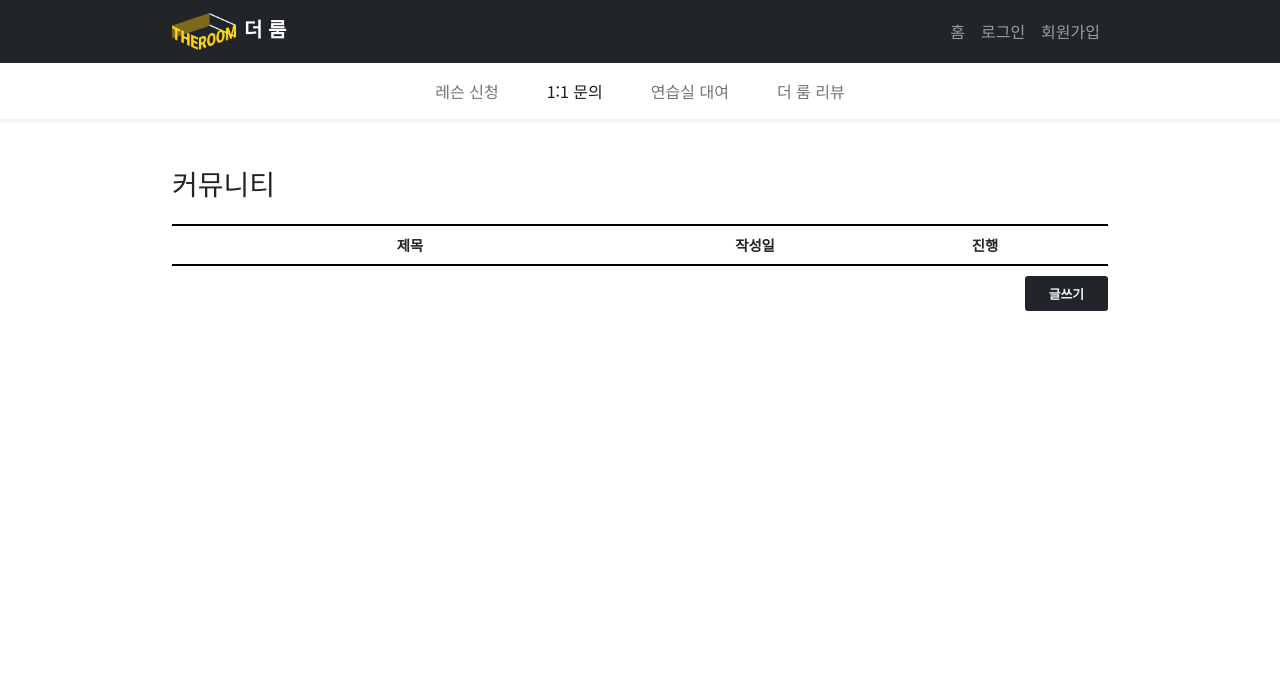
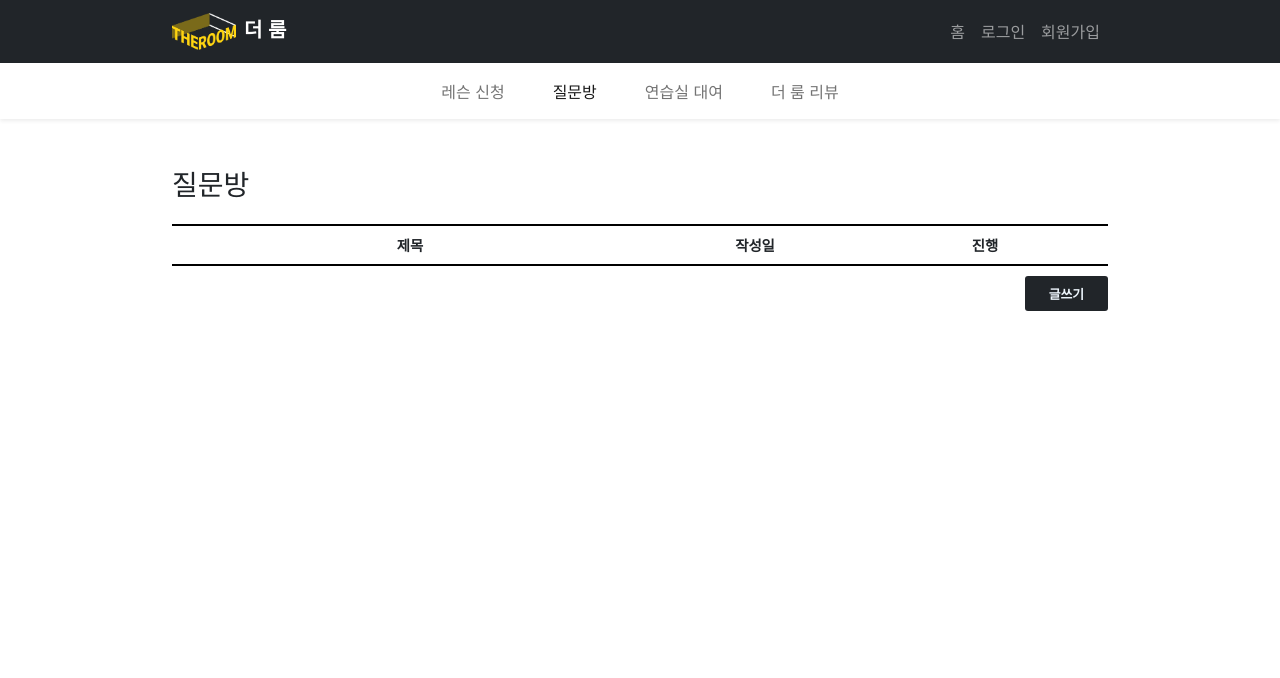
Before and after one commit to PPakSang/TheRoom, a Django app: page /category/qna/1 in a window 1280 px wide. Shown: the top 678 px of the page. Run offline with Django 3.2, Linux system fonts and the light colour scheme; data that the repository does not hold is empty; parts of the project's set-up code (start-up, migrations or seed data) failed here and were passed over; some libraries are stand-ins or nearby versions.

Commit message:
qna_view 수정

```diff
--- a/TheRoom_Web/static/style.css
+++ b/TheRoom_Web/static/style.css
@@ -408,6 +408,17 @@ body {
   background-color: #919191;
 }
 
+.container.qna {
+  height: calc(100vh - 288px);
+  position: relative;
+}
+
+.view_bottom {
+  position: absolute;
+  width: 90%;
+  bottom: 0px;
+}
+
 .qna_index ul,
 .qna_list ul {
   display: flex;
@@ -651,10 +662,6 @@ body {
 .detail_table .second_col td {
   padding-top: 0;
   padding-left: 0;
-}
-
-.detail_table .detail_title {
-  text-align: left;
 }
 
 .detail_table .title_title,
--- a/TheRoom_Web/templates/study/function/qna_view.html
+++ b/TheRoom_Web/templates/study/function/qna_view.html
@@ -11,7 +11,7 @@
                 <a class="nav-link" href="{% url 'lesson' %}">레슨 신청</a>
             </li>
             <li class="nav-item mx-3">
-                <a class="nav-link active" href="{% url 'qna_view' 1 %}">1:1 문의</a>
+                <a class="nav-link active" href="{% url 'qna_view' 1 %}">질문방</a>
             </li>
             <li class="nav-item mx-3">
                 <a class="nav-link" aria-current="page" href="{% url 'enroll' %}">연습실 대여</a>
@@ -24,7 +24,7 @@
 </nav>
 
 <div class="container qna">
-    <h3 class="menu_title mb-4 mt-5"> 커뮤니티</h3>
+    <h3 class="menu_title mb-4 mt-5"> 질문방</h3>
     <div class="divline"></div>
     <div class="qna_index">
         <ul class="p-2">
@@ -38,16 +38,17 @@
     <div class="qna_list">
     </div>
 
+
+    <div class="writing_link_div">
+        <a class="writing_link px-4 py-2" href="{% url 'qna_enroll' %}"> 글쓰기</a>
+    </div>
     <div class="view_bottom">
-        <div class="writing_link_div">
-            <a class="writing_link px-4 py-2" href="{% url 'qna_enroll' %}"> 글쓰기</a>
-        </div>
-
         <ul class="pagination mt-3 justify-content-center">
         </ul>
+
+        <div style="display: none;" id="num">{{num}}</div>
     </div>
-
-    <div style="display: none;" id="num">{{num}}</div>
+</div>
 </div>
 
 <script src="{% static 'main.js' %}"></script>
```
